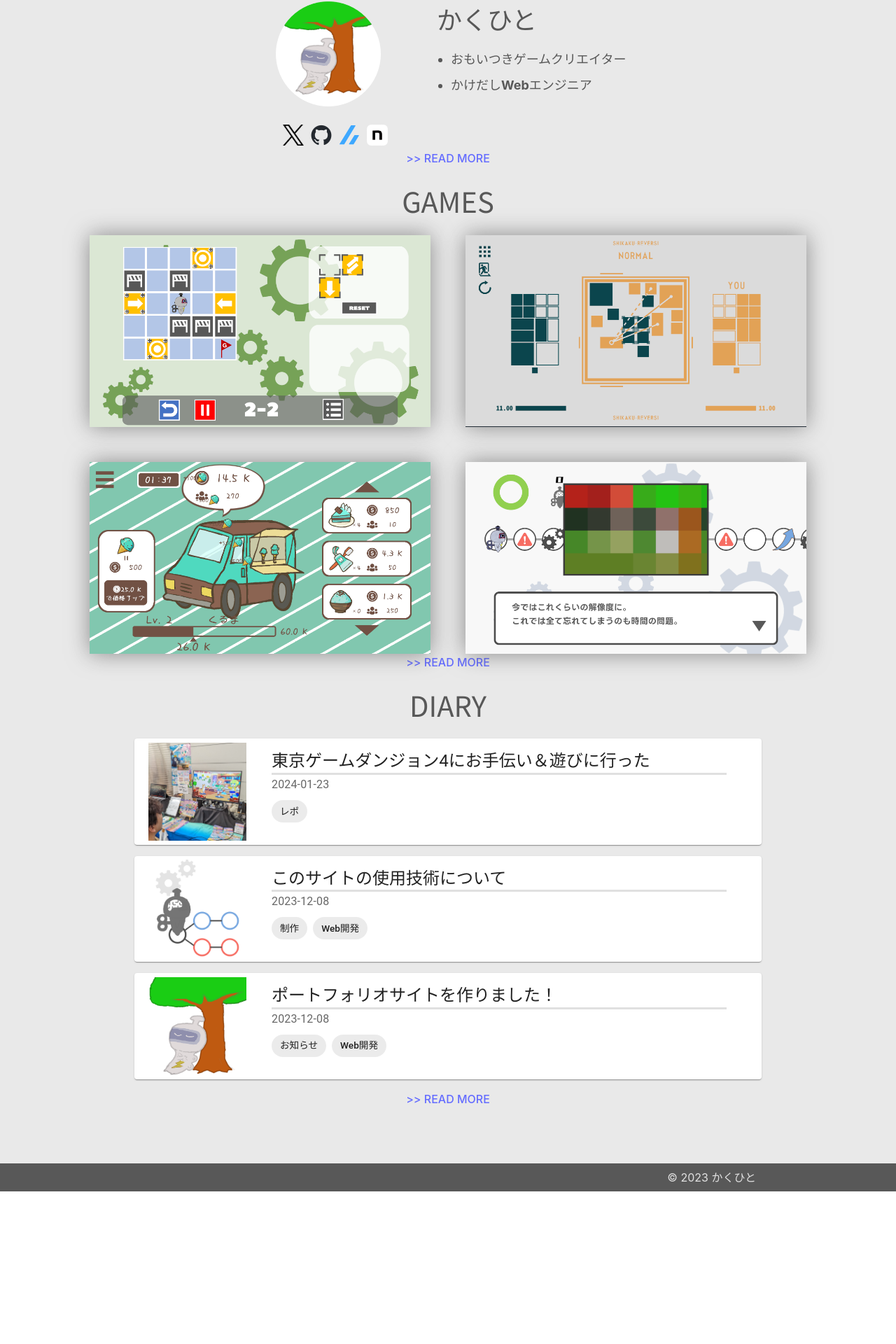
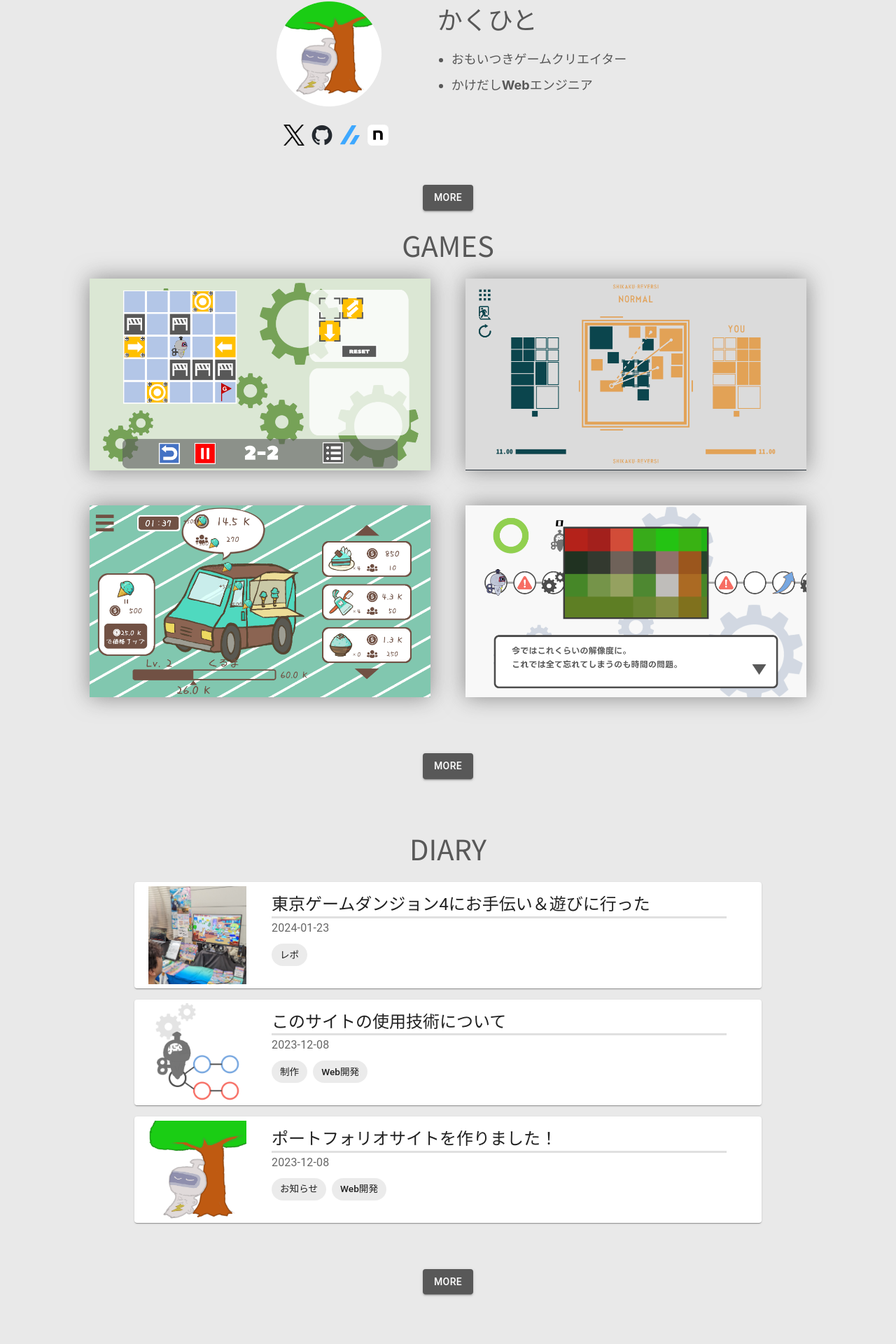
Before and after one commit to Suke-H/Kakutory, a React (Vite) app: page /#/ in a window 1280 px wide. Shown: the part 416-2336 px from the top of the page at 70% size. Before the commit the page ends 2118 px from the top, so only its background shows below. Built offline with nearby package versions, Linux system fonts and the light colour scheme.

Commit message:
feat: #62 MOREボタン作成、Aboutレイアウト調整
close #62

```diff
--- a/public/AboutContent.html
+++ b/public/AboutContent.html
@@ -13,6 +13,4 @@
 <a href="/#/game">GAME</a>に作品を置いてます。あそんでみてね</li>
 <li>開発者ブログ<br />
 <a href="/#/diary">DIARY</a>に開発記録や自分のこととか書いてます。のぞいてみてね</li>
-<li>作品を投稿する場<br />
-このサイト自体を自分の作品置き場にしようと思ってます。まっててね</li>
 </ol>
--- a/src/components/contents/About.css
+++ b/src/components/contents/About.css
@@ -8,7 +8,8 @@
     justify-content: center;
     align-items: center;
 
-    /* min-height: 50vh; */
+    min-height: 50vh;
+
 }
 
 .read-more {
@@ -24,7 +25,7 @@
 
   @media (max-width:600px) {
     .about {
-        min-height: 80vh;
+        min-height: 60vh;
     }
 
     .column {
--- a/src/components/contents/About.tsx
+++ b/src/components/contents/About.tsx
@@ -6,6 +6,7 @@ import { AboutContent } from './AboutContent';
 import { Profile } from './Profile';
 import './About.css';
 import { type IsHomeProp } from './IsHomeProp';
+import Button from '@mui/material/Button';
 
 export const About = ({ isHome }: IsHomeProp): JSX.Element => {
     return (
@@ -15,7 +16,21 @@ export const About = ({ isHome }: IsHomeProp): JSX.Element => {
             <Profile />
 
             {isHome ?
-                <a href="/#/about/" className='read-more'>{">>"} READ MORE</a>
+                <a href="/#/about/" className='read-more'>
+                    <Button
+                        variant="contained"
+                        sx={{
+                            marginTop: '50px',
+                            marginButtom: '50px',
+                            backgroundColor: '#585858',
+                            '&:hover': {
+                                backgroundColor: '#585858',
+                            },
+                    }}>
+                        MORE
+                    </Button>
+                </a>
+
                 : (
                     <AboutContent />
                 )
--- a/src/components/contents/AboutContent.css
+++ b/src/components/contents/AboutContent.css
@@ -1,13 +1,12 @@
-.znc {
+#znc-about {
     width: 40%;
     margin: 0 auto;
-    max-width: 800px;
 
     text-align: left;
 }
 
 @media (max-width: 600px) {
-    .znc {
+    #znc-about {
         width: 90%;
     }
 }
--- a/src/components/contents/AboutContent.tsx
+++ b/src/components/contents/AboutContent.tsx
@@ -36,7 +36,7 @@ export const AboutContent = (): JSX.Element => {
     }
 
     return (
-        <div className="znc">
+        <div className="znc" id="znc-about">
             <div dangerouslySetInnerHTML={{ __html: htmlContent }} />
         </div>
     );
--- a/src/components/contents/Diary.tsx
+++ b/src/components/contents/Diary.tsx
@@ -11,6 +11,8 @@ import { AllDiarySummary } from './AllDiarySummary';
 import { DiaryContent } from './DiaryContent';
 import { type IsHomeProp } from './IsHomeProp';
 
+import Button from '@mui/material/Button';
+
 export const Diary = ( {isHome}: IsHomeProp ): JSX.Element => {
     return (
         <div className='diary'>
@@ -20,7 +22,21 @@ export const Diary = ( {isHome}: IsHomeProp ): JSX.Element => {
           </Routes>
 
           {isHome ?
-            <a href="/#/diary/" className='read-more'>{">>"} READ MORE</a>
+              <a href="/#/diary/" className='read-more'>
+                  <Button
+                      variant="contained"
+                      sx={{
+                          marginTop: '50px',
+                          marginButtom: '50px',
+                          backgroundColor: '#585858',
+                          '&:hover': {
+                              backgroundColor: '#585858',
+                          },
+                  }}>
+                      MORE
+                  </Button>
+
+              </a>
             : (
               <></>
             )
--- a/src/components/contents/Game.tsx
+++ b/src/components/contents/Game.tsx
@@ -8,6 +8,7 @@ import memory from '../../assets/home/memory.png';
 
 import './Game.css';
 import { type IsHomeProp } from './IsHomeProp';
+import Button from '@mui/material/Button';
 
 interface LinkedImageProps {
     url: string;
@@ -55,7 +56,20 @@ export const Game = ({ isHome }: IsHomeProp  ): JSX.Element => {
             </div>
 
             {isHome ?
-                <a href="/#/game/" className='read-more'>{">>"} READ MORE</a>
+                <a href="/#/game/" className='read-more'>
+                    <Button
+                        variant="contained"
+                        sx={{
+                            marginTop: '80px',
+                            marginBottom: '50px',
+                            backgroundColor: '#585858',
+                            '&:hover': {
+                                backgroundColor: '#585858',
+                            },
+                        }}>
+                        MORE
+                    </Button>
+                </a>
                 : (
                     <></>
                 )
--- a/src/components/contents/Profile.css
+++ b/src/components/contents/Profile.css
@@ -1,8 +1,6 @@
 .container {
     display: flex;
     align-items: center;
-
-    width: 40%
 }
 
 .logo img {
```
